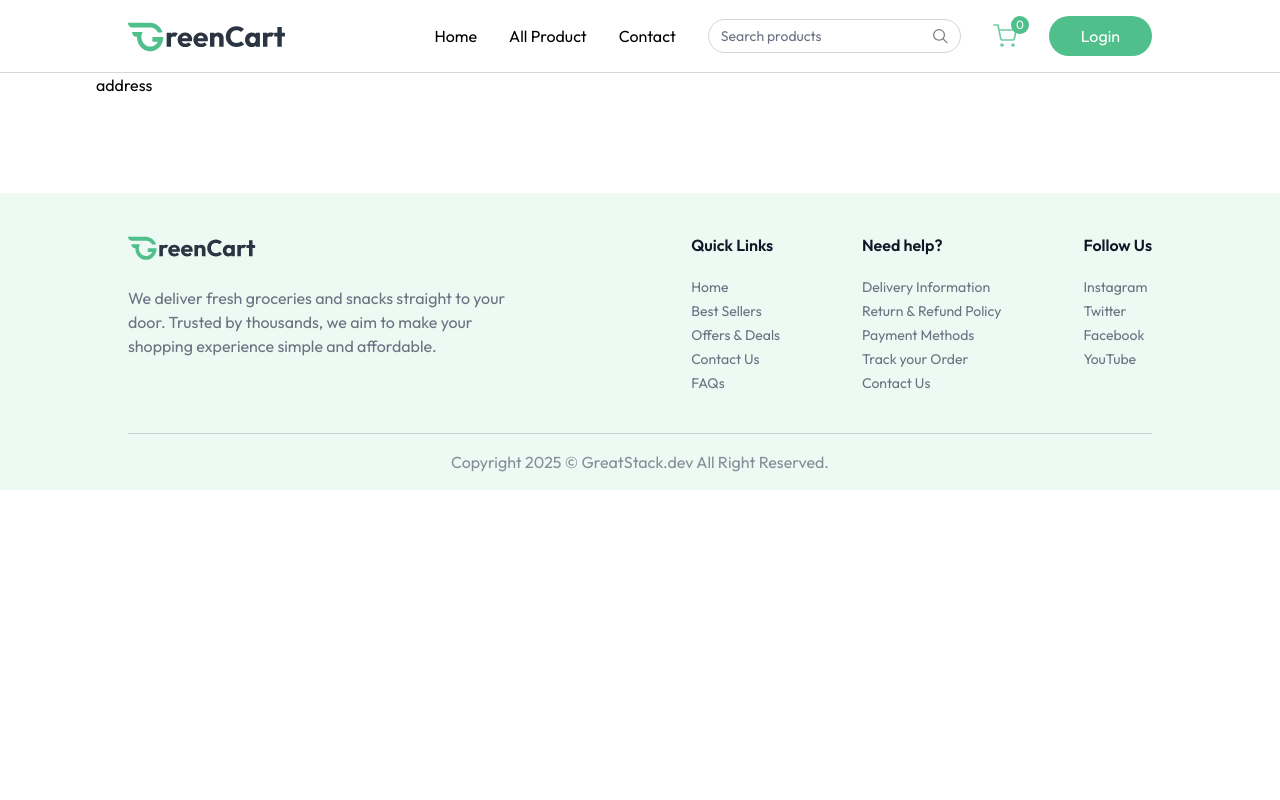
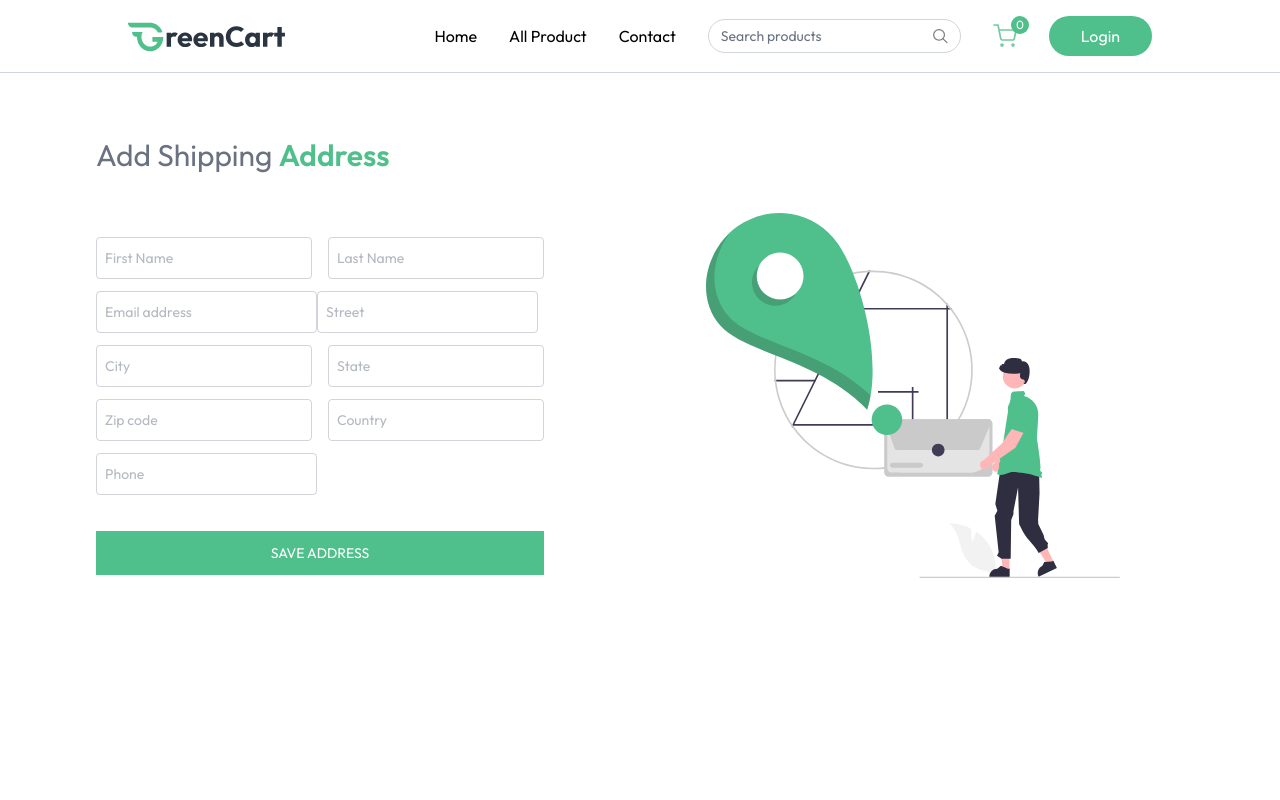
Before and after one commit to kiran20052002/GreenCart, a React (Vite) app in the folder client/: page /add-address in a window 1280 px wide. Shown: the top 800 px of the page. Built offline with nearby package versions, Linux system fonts and the light colour scheme.

Commit message:
address selection file added

```diff
--- a/client/src/pages/AddAddress.jsx
+++ b/client/src/pages/AddAddress.jsx
@@ -1,15 +1,142 @@
-import React from 'react'
+import React, { useState } from "react";
+import { assets } from "../assets/assets";
 
 // Input Field Component
-const InputField = () => {
-    <input type="text"/>
-}
+const InputField = ({ type, placeholder, name, handleChange, address }) => {
+  const value = address[name];
+  return (
+    <input
+      className="className='w-full px-2 py-2.5 border border-gray-500/30 rounded outline-none
+       text-gray-500 focus:border-primary transition"
+      type={type}
+      placeholder={placeholder}
+      name={name}
+      value={value}
+      onChange={handleChange}
+      required
+    />
+  );
+};
+
 const AddAddress = () => {
+  const [address, setAddress] = useState({
+    firstName: "",
+    lastName: "",
+    email: "",
+    street: "",
+    city: "",
+    state: "",
+    zipcode: "",
+    country: "",
+    phone: "",
+  });
+  const handleChange = (e) => {
+    const { name, value } = e.target;
+
+    setAddress((prevAddress) => ({
+      ...prevAddress,
+      [name]: value,
+    }));
+    console.log(address);
+  };
+  const onSubmitHandler = async (e) => {
+    e.preventDefault();
+  };
   return (
-    <div >
-        address
+    <div className="mt-16 pb-16">
+      <p className="text-2xl md:text-3xl text-gray-500">
+        Add Shipping <span className="font-semibold text-primary">Address</span>
+      </p>
+      <div className="flex flex-col-reverse md:flex-row justify-between mt-10">
+        <div className="flex-1 max-w-md">
+          <form onSubmit={onSubmitHandler} className="space-y-3 mt-6 text-sm">
+            <div className="grid grid-cols-2 gap-4">
+              <InputField
+                handleChange={handleChange}
+                address={address}
+                name="firstName"
+                type="text"
+                placeholder="First Name"
+              />
+              <InputField
+                handleChange={handleChange}
+                address={address}
+                name="lastName"
+                type="text"
+                placeholder="Last Name"
+              />
+            </div>
+
+            <InputField
+              handleChange={handleChange}
+              address={address}
+              name="email"
+              type="email"
+              placeholder="Email address"
+            />
+            <InputField
+              handleChange={handleChange}
+              address={address}
+              name="street"
+              type="text"
+              placeholder="Street"
+            />
+
+            <div className="grid grid-cols-2 gap-4">
+              <InputField
+                handleChange={handleChange}
+                address={address}
+                name="city"
+                type="text"
+                placeholder="City"
+              />
+              <InputField
+                handleChange={handleChange}
+                address={address}
+                name="state"
+                type="text"
+                placeholder="State"
+              />
+            </div>
+
+            <div className="grid grid-cols-2 gap-4">
+              <InputField
+                handleChange={handleChange}
+                address={address}
+                name="zipcode"
+                type="number"
+                placeholder="Zip code"
+              />
+              <InputField
+                handleChange={handleChange}
+                address={address}
+                name="country"
+                type="text"
+                placeholder="Country"
+              />
+            </div>
+
+            <InputField
+              handleChange={handleChange}
+              address={address}
+              name="phone"
+              type="text"
+              placeholder="Phone"
+            />
+
+            <button className="w-full mt-6 bg-primary text-white py-3 hover:bg-primary-dull transition cursor-pointer uppercase">
+              Save address
+            </button>
+          </form>
+        </div>
+        <img
+          className="md:mr-16 mb-16 md:mt-0"
+          src={assets.add_address_iamge}
+          alt="Add Address"
+        />
+      </div>
     </div>
-  )
-}
+  );
+};
 
-export default AddAddress
+export default AddAddress;
--- a/client/src/pages/Cart.jsx
+++ b/client/src/pages/Cart.jsx
@@ -51,11 +51,7 @@ const Cart = () => {
     },[products, cartItems])
 
 
-    useEffect(()=>{
-        if(user){
-            getUserAddress()
-        }
-    },[user])
+
 
     return products.length > 0 && cartItems ? (
         <div className="flex flex-col md:flex-row mt-16">
```
